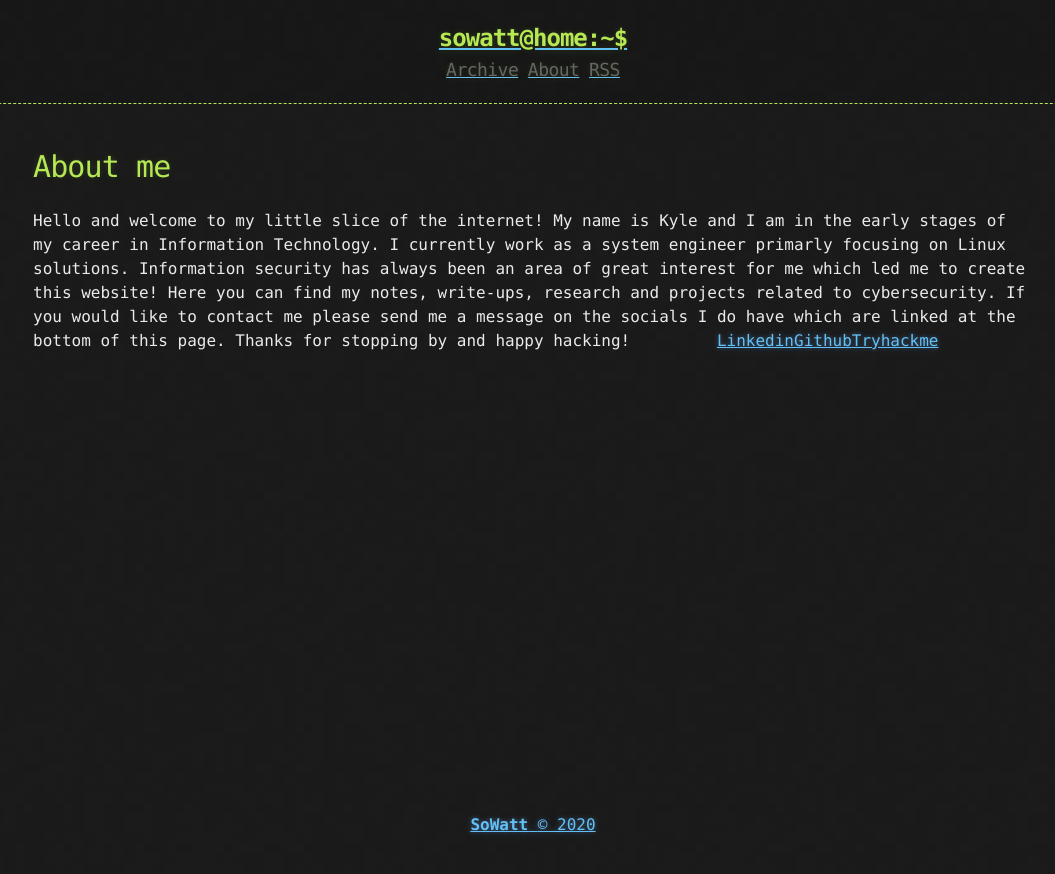
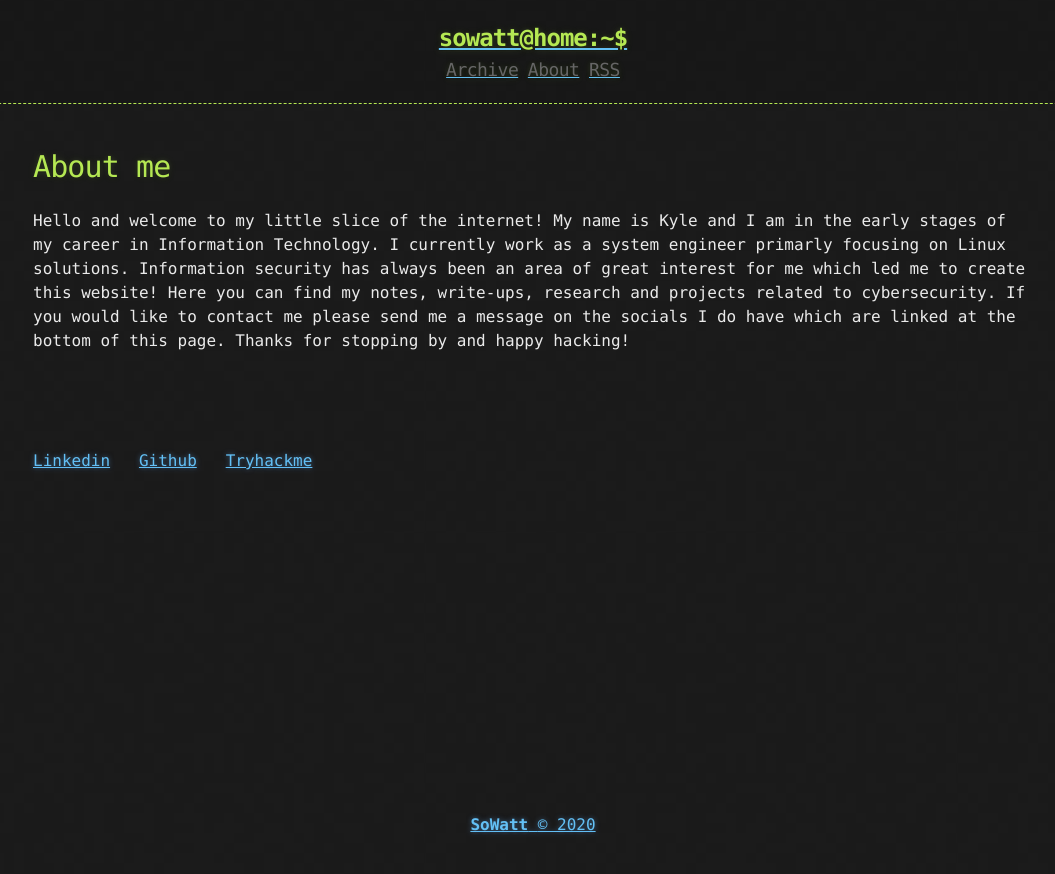
Before and after one commit to soWatt/soWatt.github.io, a Jekyll site: the page built from about.md, in a window 1280 px wide. Shown: the top 874 px of the page, without its empty margins (107-1162 px from the left). Built offline with Jekyll 4.4.1, drawn with Linux system fonts in a browser that asks for light colours.

Commit message:
fixed social links

```diff
--- a/about.md
+++ b/about.md
@@ -6,8 +6,9 @@ title: About
 # About me
 
 Hello and welcome to my little slice of the internet! My name is Kyle and I am in the early stages of my career in Information Technology. I currently work as a system engineer primarly focusing on Linux solutions. Information security has always been an area of great interest for me which led me to create this website! Here you can find my notes, write-ups, research and projects related to cybersecurity. If you would like to contact me please send me a message on the socials I do have which are linked at the bottom of this page. Thanks for stopping by and happy hacking!
-&nbsp;
-&nbsp;
-&nbsp;
-&nbsp;
-[Linkedin](https://www.linkedin.com/in/kylesowatsky/)[Github](https://github.com/soWatt)[Tryhackme](https://tryhackme.com/p/SoWatt3/)
+<br/>
+<br/>
+<br/>
+<br/>
+<br/>
+[Linkedin](https://www.linkedin.com/in/kylesowatsky/)&nbsp;&nbsp; [Github](https://github.com/soWatt)&nbsp;&nbsp; [Tryhackme](https://tryhackme.com/p/SoWatt3/)
```
